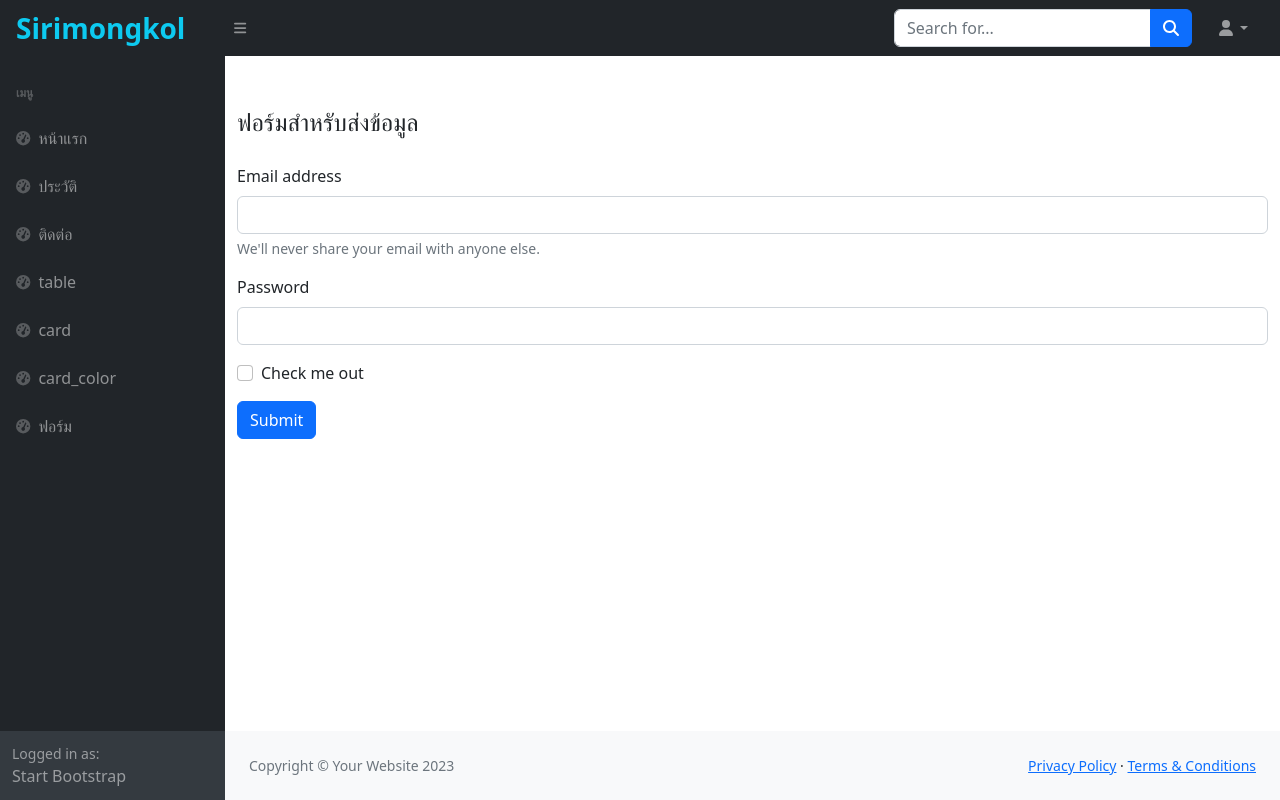
After one commit to SirimongkolMannubut/sirimongkol_web, a Django app: page /for_page/ in a window 1280 px wide. The commit adds this page. Run offline with Django 5.2, Linux system fonts and the light colour scheme; some libraries are stand-ins or nearby versions.

Commit message:
updateform

```diff
--- a/templates/base.html
+++ b/templates/base.html
@@ -72,6 +72,10 @@
                                 <div class="sb-nav-link-icon"><i class="fas fa-tachometer-alt"></i></div>
                                 card_color
                             </a>
+                            <a class="nav-link" href="{% url 'for_page' %}">
+                                <div class="sb-nav-link-icon"><i class="fas fa-tachometer-alt"></i></div>
+                                ฟอร์ม
+                            </a>
                             <div class="collapse" id="collapseLayouts" aria-labelledby="headingOne" data-bs-parent="#sidenavAccordion">
                                 <nav class="sb-sidenav-menu-nested nav">
                                     <a class="nav-link" href="layout-static.html">Static Navigation</a>
--- /dev/null
+++ b/templates/for_page.html
@@ -0,0 +1,52 @@
+{% extends "base.html" %}
+{% block contant %}
+<div class="container mt-5">
+    <form method="post" class="needs-validation" novalidate>
+
+        <legend class="mb-4">ฟอร์มสำหรับส่งข้อมูล</legend>
+
+        <div class="mb-3">
+            <label for="exampleInputEmail1" class="form-label">Email address</label>
+            <input type="email" class="form-control" id="exampleInputEmail1" name="email" aria-describedby="emailHelp" required>
+            <div id="emailHelp" class="form-text">We'll never share your email with anyone else.</div>
+            <div class="invalid-feedback">
+                Please enter a valid email address.
+            </div>
+        </div>
+
+        <div class="mb-3">
+            <label for="exampleInputPassword1" class="form-label">Password</label>
+            <input type="password" class="form-control" id="exampleInputPassword1" name="password" required>
+            <div class="invalid-feedback">
+                Please enter your password.
+            </div>
+        </div>
+
+        <div class="mb-3 form-check">
+            <input type="checkbox" class="form-check-input" id="exampleCheck1" name="checkbox">
+            <label class="form-check-label" for="exampleCheck1">Check me out</label>
+        </div>
+
+        <button type="submit" class="btn btn-primary">Submit</button>
+    </form>
+</div>
+
+<script>
+// Bootstrap custom validation script
+(function () {
+    'use strict'
+    const forms = document.querySelectorAll('.needs-validation')
+
+    Array.from(forms).forEach(function (form) {
+        form.addEventListener('submit', function (event) {
+            if (!form.checkValidity()) {
+                event.preventDefault()
+                event.stopPropagation()
+            }
+
+            form.classList.add('was-validated')
+        }, false)
+    })
+})()
+</script>
+{% endblock contant %}
--- a/webpage/urls.py
+++ b/webpage/urls.py
@@ -7,6 +7,7 @@ urlpatterns =[
     path("contact/", views.contactUs, name="contact"),
     path('for_test/', views.forPage, name="for_test"),
     path("card_template/", views.cardPage, name="card_template" ),
-    path("card_colorr/", views.cradcolorUs, name="crad_colorr" )
+    path("card_colorr/", views.cradcolorUs, name="crad_colorr" ),
+    path("for_page/", views.forpageUs, name="for_page" )
 
 ]
--- a/webpage/views.py
+++ b/webpage/views.py
@@ -33,3 +33,14 @@ def cradcolorUs(request):
         color = request.GET.get('color')
         print(color)
     return render(request, 'crad_colorr.html')
+
+
+def forpageUs (request):
+    email =''
+    password = ''
+
+    if request.method =="POST":
+        email = request.POST.get('email')
+        password = request.POST.get('password')
+
+    return render (request, 'for_page.html')
```
